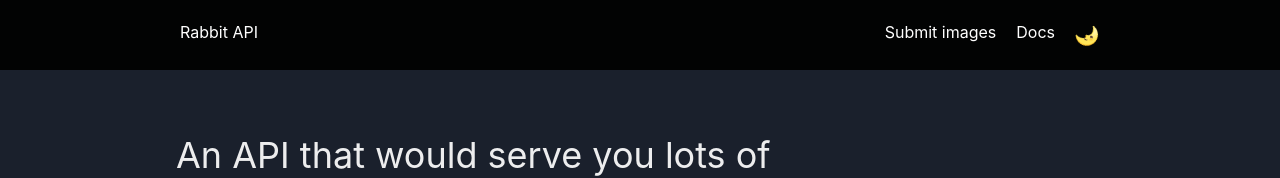
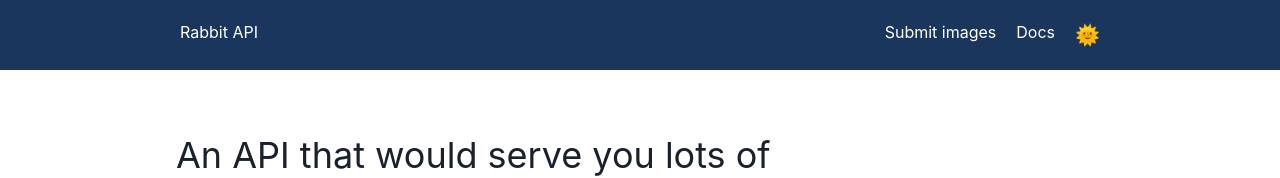
Before and after one commit to sougataghar477/rabbit-api, a Next.js app: page / in a window 1280 px wide. Shown: the top 178 px of the page. Built offline with nearby package versions, Linux system fonts and the light colour scheme.

Commit message:
added theme for provider

```diff
--- a/src/components/Navbar.js
+++ b/src/components/Navbar.js
@@ -2,9 +2,6 @@ import { useEffect } from "react";
 import { useColorMode, Flex, Spacer, Box, Text } from "@chakra-ui/react";
 import Link from "next/link";
 function Navbar() {
-    useEffect(() => {
-        toggleColorMode();
-    }, []);
     const { colorMode, toggleColorMode } = useColorMode();
     return (
         <Box bg={colorMode === "light" ? "blue.900" : "blackAlpha.900"}>
--- a/src/pages/_app.js
+++ b/src/pages/_app.js
@@ -1,9 +1,10 @@
 import '/public/styles.css';
 import { ChakraProvider } from '@chakra-ui/react';
 import Layout from '../components/Layout';
+import theme from '../utils/theme';
 export default function MyApp({ Component, pageProps }) {
   return (
-    <ChakraProvider>
+    <ChakraProvider theme={theme}>
 
     <Layout>
       <Component {...pageProps} />
--- /dev/null
+++ b/src/utils/theme.js
@@ -0,0 +1,15 @@
+// theme.ts
+
+// 1. import `extendTheme` function
+import { extendTheme} from '@chakra-ui/react'
+
+// 2. Add your color mode config
+const config = {
+  initialColorMode: 'light',
+  useSystemColorMode: false,
+}
+
+// 3. extend the theme
+const theme = extendTheme({ config })
+
+export default theme;
```
